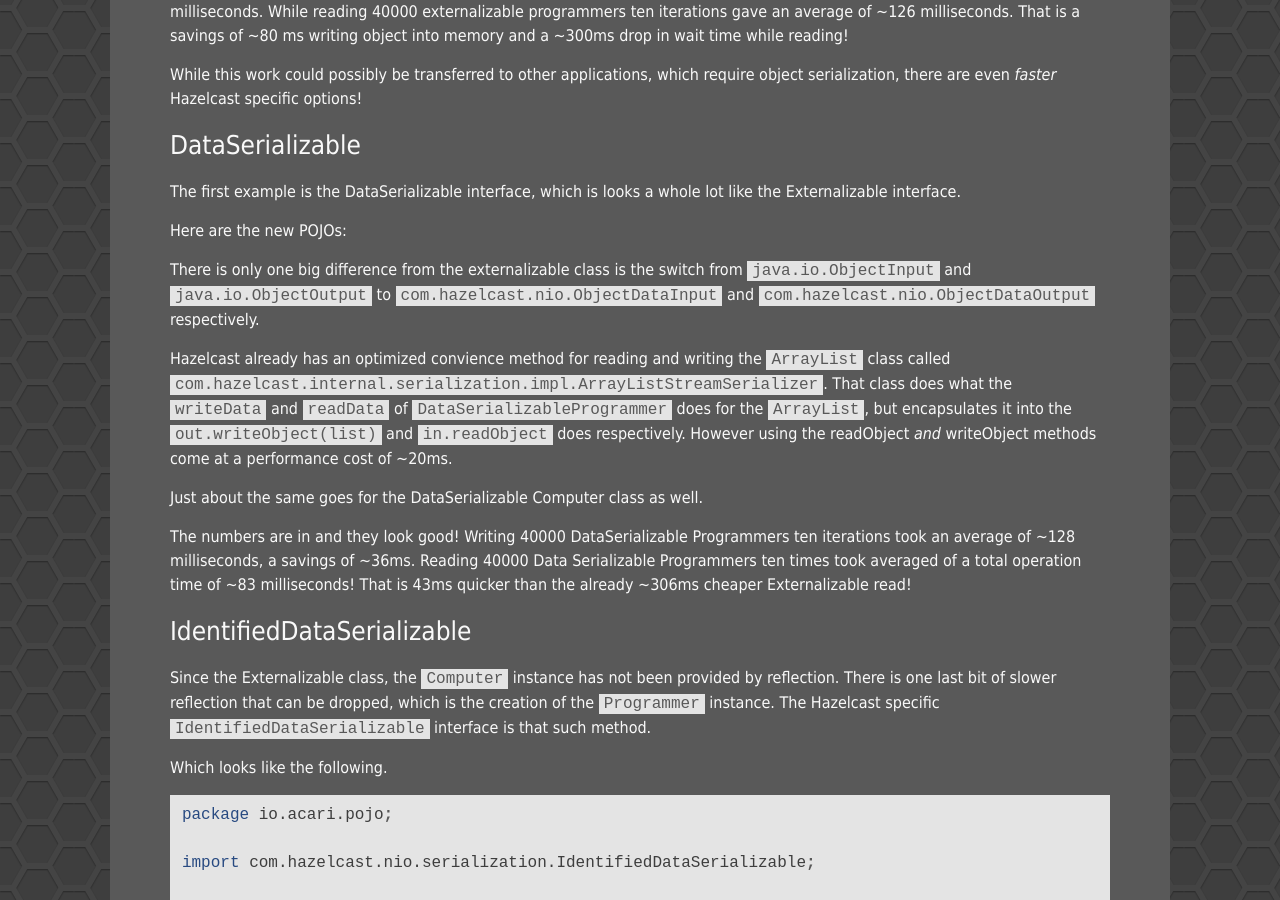
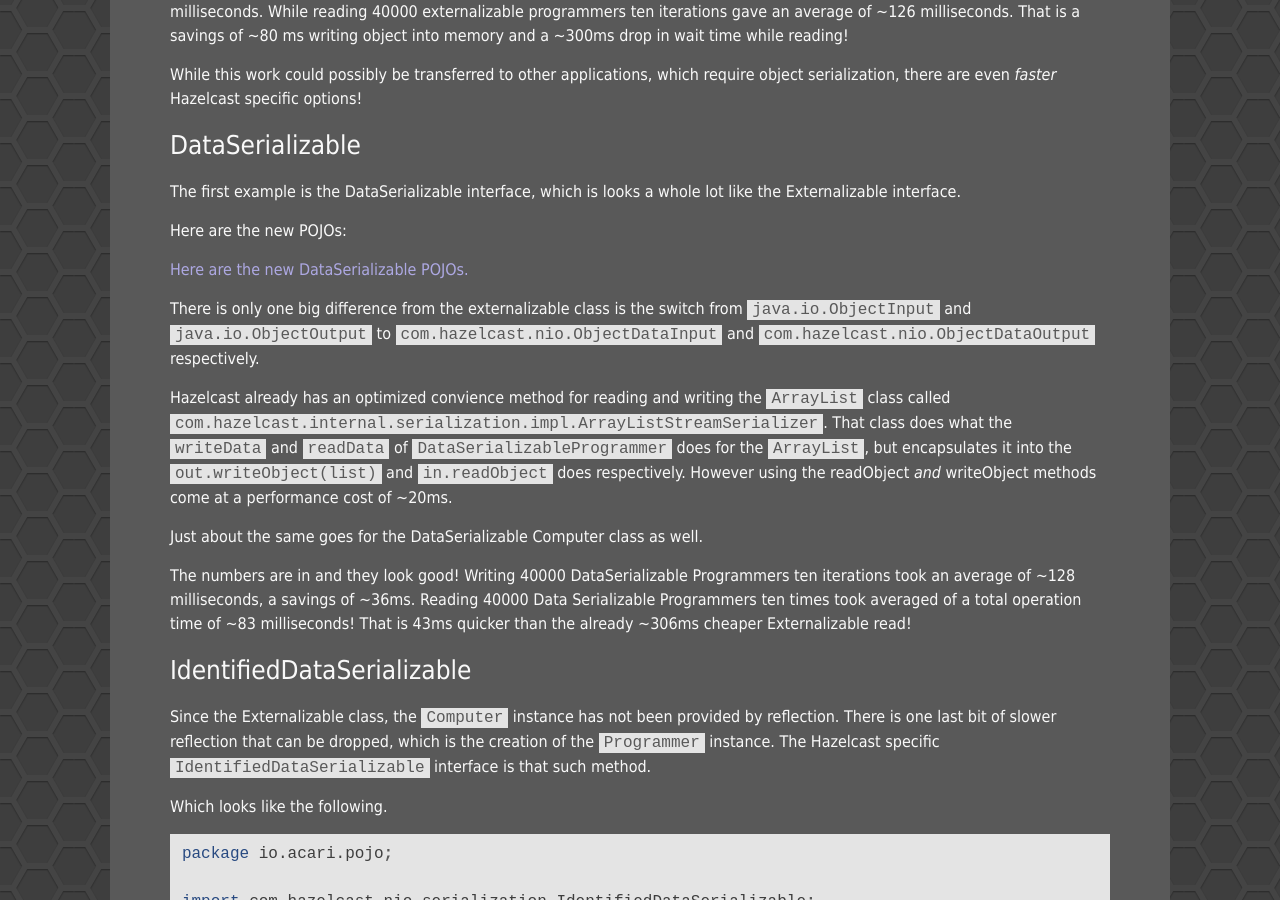
Before and after one commit to Unthrottled/blog, a Jekyll site: the page built from _posts/2017-05-01-Hazelcast-Performance-Serialization.md, in a window 1280 px wide and 900 px high, scrolled down 2478 px. Built offline with Jekyll 4.4.1, drawn with Linux system fonts in a browser that asks for light colours.

Commit message:
Link to the past

```diff
--- a/_posts/2017-05-01-Hazelcast-Performance-Serialization.md
+++ b/_posts/2017-05-01-Hazelcast-Performance-Serialization.md
@@ -108,6 +108,8 @@
 The first example is the DataSerializable interface, which is looks a whole lot like the Externalizable interface.
 
 Here are the new POJOs:
+
+[Here are the new DataSerializable POJOs.]({{site.url}}/code/bh/data_serial.html)
 
 There is only one big difference from the externalizable class is the switch from `java.io.ObjectInput` and `java.io.ObjectOutput` to `com.hazelcast.nio.ObjectDataInput` and `com.hazelcast.nio.ObjectDataOutput` respectively.
 
```
